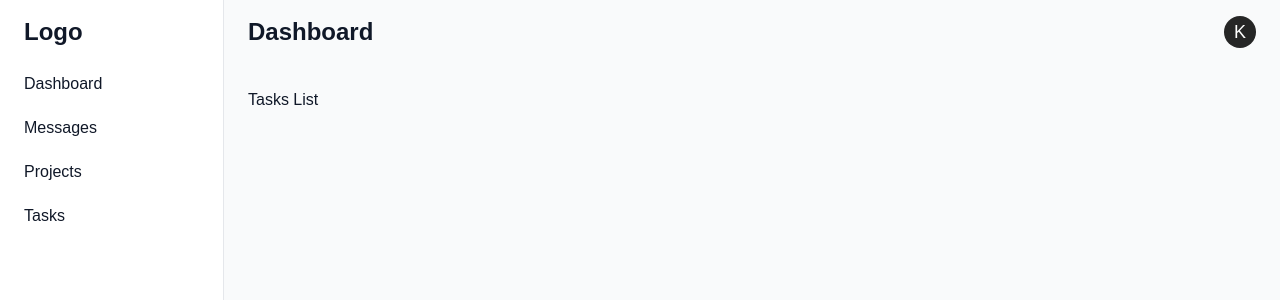
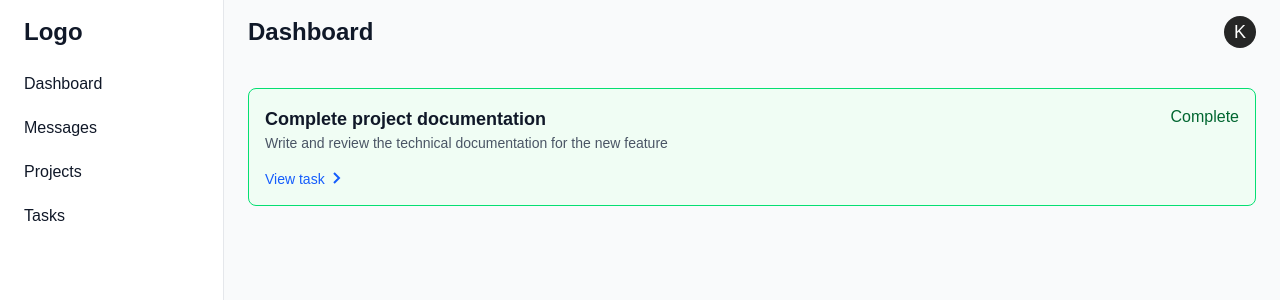
Before and after one commit to KylerLong-dev/dashboard, a Next.js app in the folder portal/: page /user/tasks in a window 1280 px wide. Shown: the top 300 px of the page. Built offline with nearby package versions, Linux system fonts and the light colour scheme; no server answers; the database is empty.

Commit message:
create useEffect hook with async function to fetch data from task_list in supabase

```diff
--- a/portal/src/app/user/tasks/page.js
+++ b/portal/src/app/user/tasks/page.js
@@ -1,3 +1,7 @@
+import TaskList from "@/components/TaskList";
+
 export default function TasksPage() {
-  return <div>Tasks List</div>;
+  return (
+    <TaskList />
+  );
 }
--- /dev/null
+++ b/portal/src/components/TaskItem.js
@@ -0,0 +1,25 @@
+import React from "react";
+import Link from "next/link";
+
+export default function TaskItem() {
+  return (
+    <div className="border rounded-lg p-4 mb-4 flex flex-col gap-2 transition-colors bg-green-50 border-green-400">
+      <div className="flex justify-between items-start">
+        <div>
+          <h3 className="font-semibold text-lg">Complete project documentation</h3>
+          <p className="text-gray-600 text-sm">Write and review the technical documentation for the new feature</p>
+        </div>
+        <span className="font-medium text-green-800">Complete</span>
+      </div>
+      <Link
+        href="#"
+        className="inline-flex items-center gap-1 text-blue-600 hover:underline text-sm mt-2"
+      >
+        <span>View task</span>
+        <svg width="16" height="16" fill="none" stroke="currentColor" strokeWidth="2" className="inline">
+          <path d="M5 12l5-5-5-5" />
+        </svg>
+      </Link>
+    </div>
+  );
+}
--- /dev/null
+++ b/portal/src/components/TaskList.js
@@ -0,0 +1,41 @@
+"use client";
+
+import TaskItem from "@/components/TaskItem";
+import { useEffect, useState } from "react";
+import { supabase } from "@/lib/supabaseClient";
+
+export default function TaskList( ) {
+
+    const [tasks, setTasks] = useState([]); //We want an empty array so that when we fetch from supabase, we'll get an array of objects with title, description, status, and link
+    const [loading, setLoading] = useState(true);
+    const [error, setError] = useState("");
+
+    useEffect(() => {
+        async function fetchTasks() {
+            setLoading(true);
+            setError(""); //clears previous error
+            const { data, error } = await supabase.from("task_list").select("*"); //This code currently fetches all data from task_list table, need to filter by user
+            if (error) {
+                setError(error.message);
+            }
+            else {
+                setTasks(data);
+            }
+            setLoading(false);
+        }
+        fetchTasks();
+    }, []);
+
+    //
+
+    return (
+        <div>
+            <TaskItem
+            title="Sample Task"
+            description="This is a sample task description."
+            status="to_do"
+            link="#"
+            />
+        </div>
+    );
+}
```
